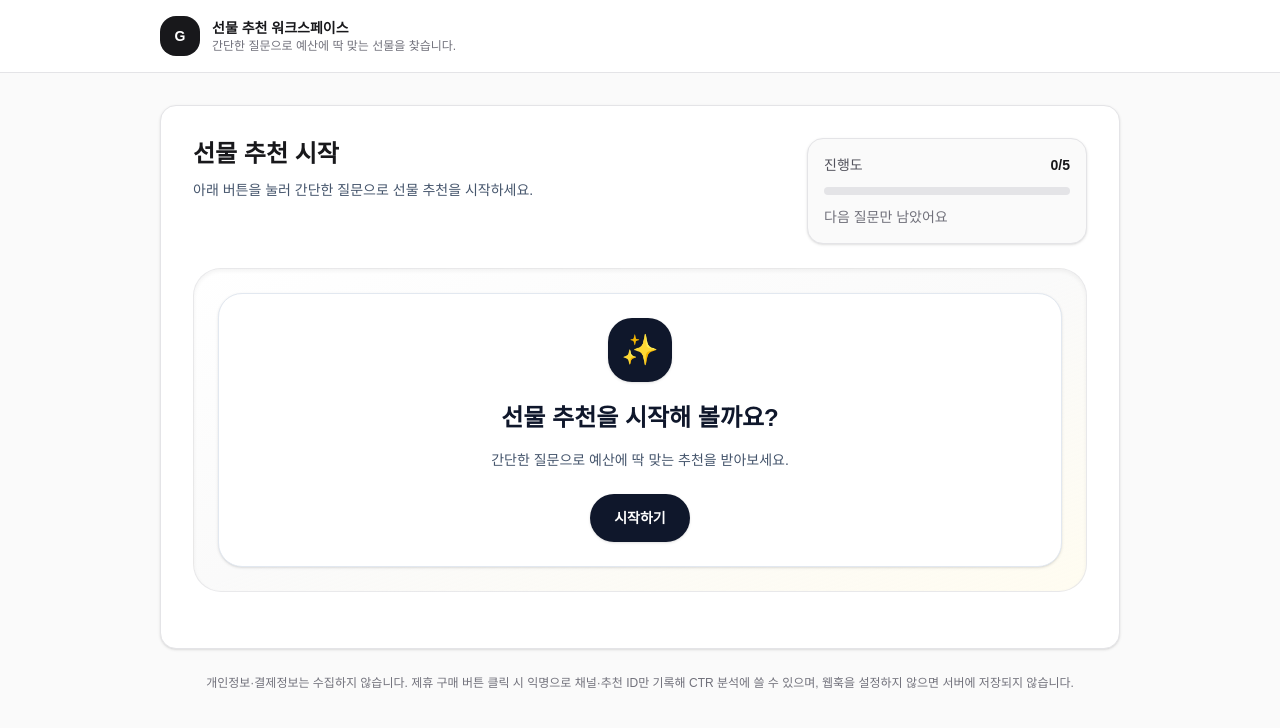
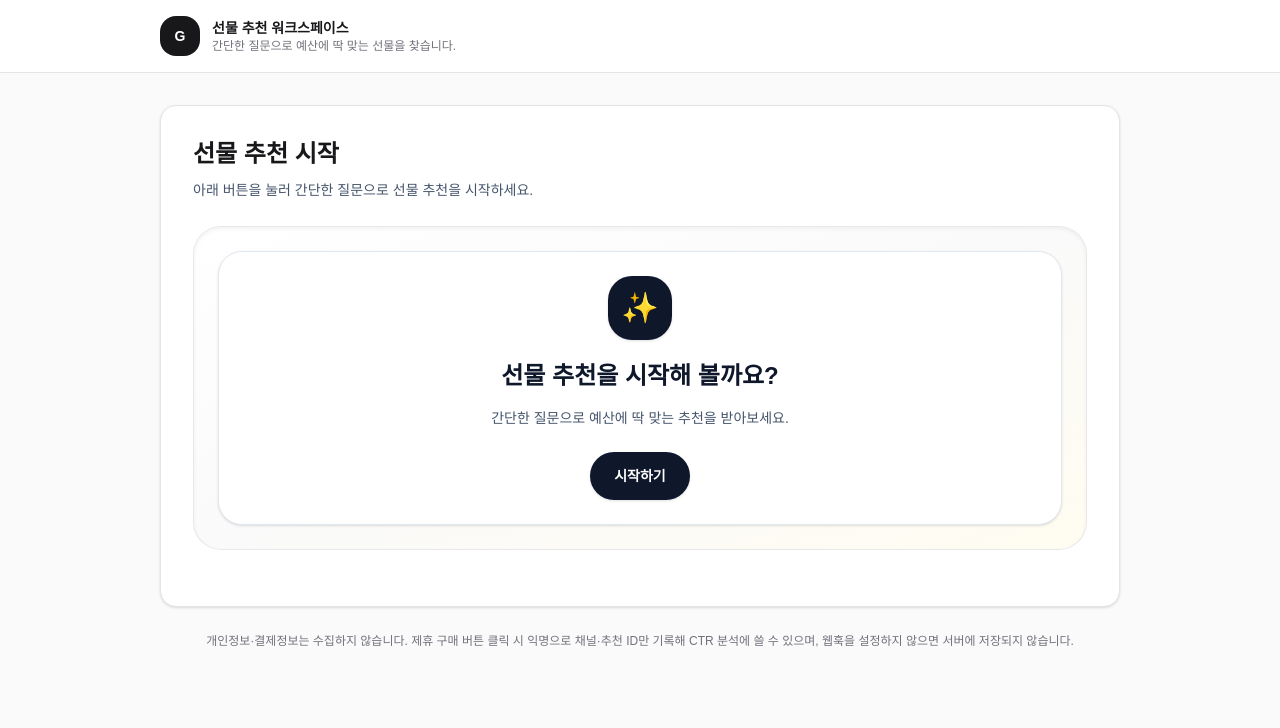
Before and after one commit to soyul1078/Gift-Recommendation, a Next.js app in the folder gift-workspace/: page / in a window 1280 px wide. Shown: the top 728 px of the page. Built offline with nearby package versions, Linux system fonts and the light colour scheme.

Commit message:
중복 없애

```diff
--- a/gift-workspace/src/app/page.tsx
+++ b/gift-workspace/src/app/page.tsx
@@ -150,16 +150,6 @@ export default function Home() {
               </div>
             </div>
 
-            <div className="w-full max-w-[280px] rounded-2xl border border-zinc-200 bg-zinc-50 p-4 shadow-sm">
-              <div className="flex items-center justify-between text-sm text-zinc-600">
-                <span>진행도</span>
-                <span className="font-semibold text-zinc-900">{progressLabel}</span>
-              </div>
-              <div className="mt-3 h-2 rounded-full bg-zinc-200">
-                <div className="h-2 rounded-full bg-zinc-900 transition-all" style={{ width: progressWidth }} />
-              </div>
-              <div className="mt-3 text-sm text-zinc-500">{step === "result" ? "추천 완료" : "다음 질문만 남았어요"}</div>
-            </div>
           </div>
 
           <div className="mt-6 rounded-[28px] border border-zinc-200/80 bg-gradient-to-br from-white via-zinc-50 to-amber-50/70 p-4 shadow-inner sm:p-6">
```
